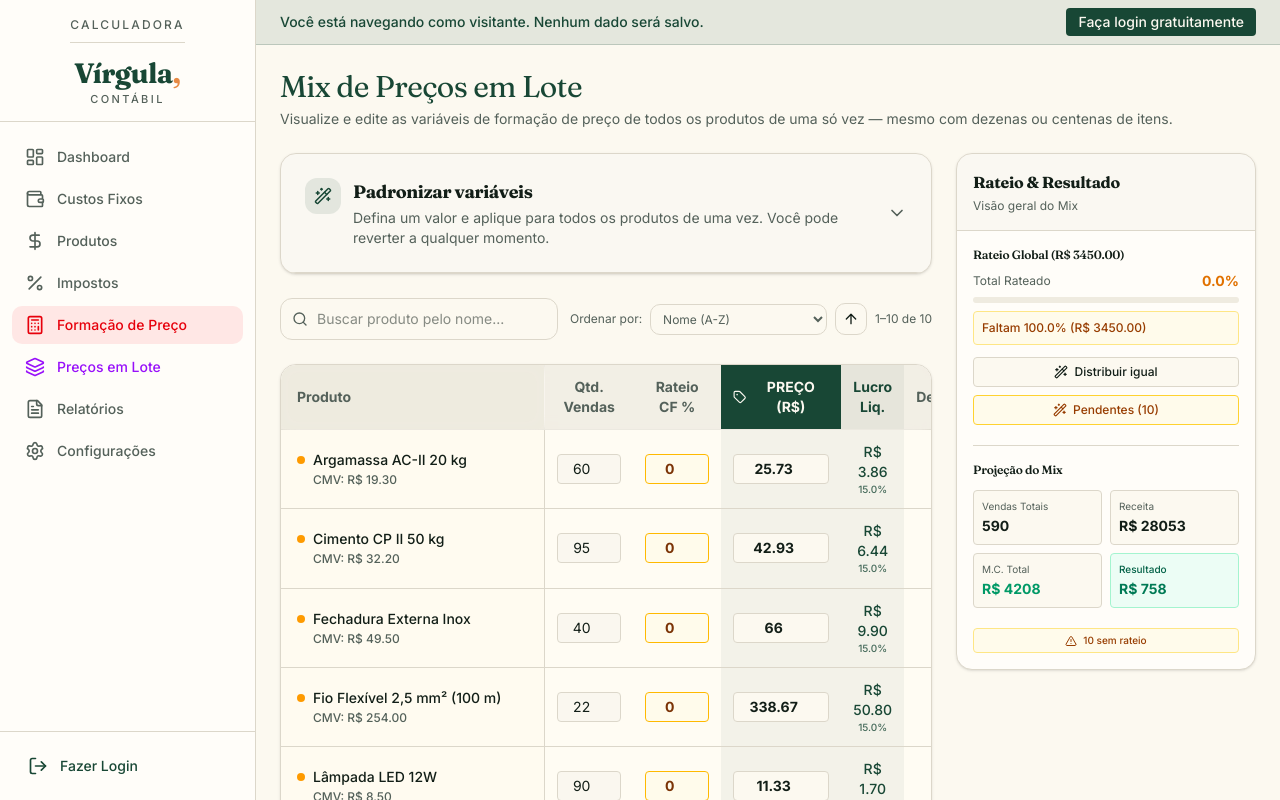
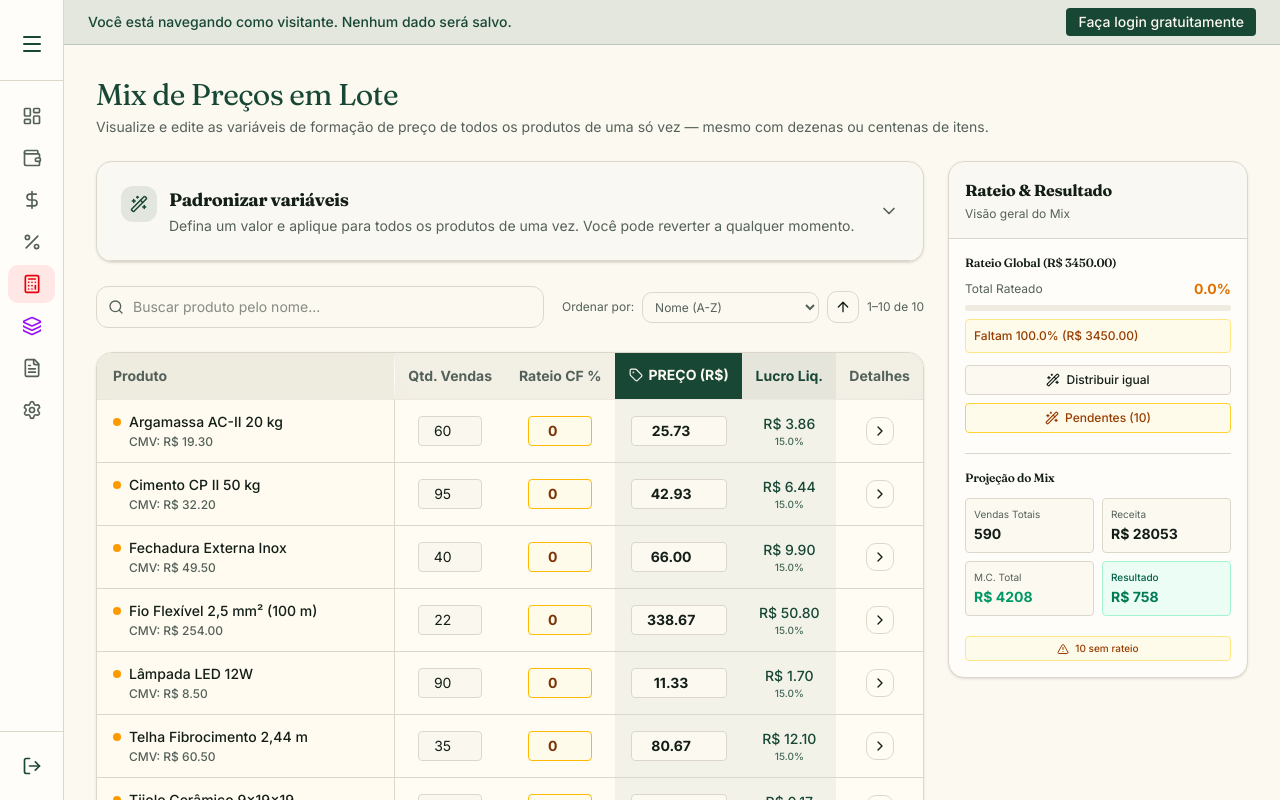
Before and after one commit to lucasaraujosgc-hue/calculadora, a React (Vite) app: page /mix-preco-lote in a window 1280 px wide. Built offline with nearby package versions, Linux system fonts and the light colour scheme.

Commit message:
feat(ui): add sidebar toggle and fix pricing inputs
Implement collapsible sidebar functionality for desktop and introduce a PriceInput component in MixPrecoLote to allow manual price overrides with visual feedback.

```diff
--- a/src/components/Layout.tsx
+++ b/src/components/Layout.tsx
@@ -27,11 +27,32 @@ export default function Layout({ children }: { children: React.ReactNode }) {
     menuItems.push({ name: 'Administração', path: '/admin', icon: Users, highlight: 'bg-blue-500/10 text-blue-600 border-blue-500/20' });
   }
 
-  const SidebarContent = ({ isMobile = false, isCollapsed = false }: { isMobile?: boolean, isCollapsed?: boolean }) => (
+  const SidebarContent = ({ isMobile = false, isCollapsed = false, onToggleDesktop }: { isMobile?: boolean, isCollapsed?: boolean, onToggleDesktop?: () => void }) => (
     <>
-      <div className={`py-4 flex flex-col items-center justify-center border-b border-border shrink-0`}>
-        {!isCollapsed && <Logo />}
-        {isCollapsed && <Menu className="w-6 h-6 text-primary mt-2" />}
+      <div className={`py-4 flex flex-col items-center justify-center border-b border-border shrink-0 relative`}>
+        {!isCollapsed && (
+          <>
+            <Logo />
+            {!isMobile && (
+              <button
+                onClick={onToggleDesktop}
+                className="absolute top-2 right-2 p-1.5 text-muted-foreground hover:text-foreground hover:bg-muted rounded-md transition-colors"
+                title="Recolher menu"
+              >
+                <ChevronLeft className="w-4 h-4" />
+              </button>
+            )}
+          </>
+        )}
+        {isCollapsed && !isMobile && (
+          <button
+            onClick={onToggleDesktop}
+            className="p-2 text-primary hover:bg-muted rounded-md transition-colors mt-2"
+            title="Expandir menu"
+          >
+            <Menu className="w-6 h-6" />
+          </button>
+        )}
         {isMobile && (
           <button
             onClick={() => setIsMobileMenuOpen(false)}
@@ -99,10 +120,8 @@ export default function Layout({ children }: { children: React.ReactNode }) {
       {/* Sidebar Desktop */}
       <aside
         className={`bg-card border-r border-border flex-col hidden md:flex shrink-0 transition-all duration-300 relative z-30 ${isDesktopMenuOpen ? 'w-64' : 'w-16'}`}
-        onMouseEnter={() => !isDesktopMenuOpen && setIsDesktopMenuOpen(true)}
-        onMouseLeave={() => isDesktopMenuOpen && setIsDesktopMenuOpen(false)}
       >
-        <SidebarContent isCollapsed={!isDesktopMenuOpen} />
+        <SidebarContent isCollapsed={!isDesktopMenuOpen} onToggleDesktop={() => setIsDesktopMenuOpen(!isDesktopMenuOpen)} />
       </aside>
 
       {/* Sidebar Mobile */}
@@ -129,8 +148,8 @@ export default function Layout({ children }: { children: React.ReactNode }) {
             {isMobileMenuOpen ? <X className="w-6 h-6" /> : <Menu className="w-6 h-6" />}
           </button>
         </header>
-        <div className="flex-1 overflow-y-auto p-4 sm:p-6">
-           <div className="max-w-6xl mx-auto">
+        <div className="flex-1 overflow-y-auto p-4 sm:p-6 lg:p-8">
+           <div className="w-full max-w-[1600px] mx-auto">
               {children}
            </div>
         </div>
--- a/src/pages/MixPrecoLote.tsx
+++ b/src/pages/MixPrecoLote.tsx
@@ -55,6 +55,41 @@ const SORT_OPTIONS: { key: SortKey; label: string }[] = [
   { key: 'margem', label: 'Margem (%)' },
 ];
 
+const PriceInput = ({
+  p,
+  onUpdate
+}: {
+  p: any,
+  onUpdate: (id: string, updates: Partial<ProdutoItem>) => void
+}) => {
+  const [val, setVal] = useState<string>(
+    p.modoPrecificacao === 'preco' ? String(p.precoFixo || '') : p.preco.toFixed(2)
+  );
+
+  useEffect(() => {
+    if (p.modoPrecificacao !== 'preco') {
+      setVal(p.preco.toFixed(2));
+    }
+  }, [p.modoPrecificacao, p.preco]);
+
+  return (
+    <input
+      type="number"
+      step="0.01"
+      value={val}
+      onChange={(e) => {
+        setVal(e.target.value);
+        onUpdate(p.id, {
+          modoPrecificacao: 'preco',
+          precoFixo: Number(e.target.value)
+        });
+      }}
+      className={`w-24 mx-auto block px-2 py-1 border rounded text-sm font-bold text-center focus:ring-2 focus:ring-primary/50 ${p.modoPrecificacao === 'preco' ? 'bg-amber-100 border-amber-400 text-amber-900' : 'bg-background border-border text-foreground'}`}
+      title={p.modoPrecificacao === 'preco' ? 'Preço fixo definido pelo usuário' : 'Preço calculado. Digite para fixar um preço.'}
+    />
+  );
+};
+
 export default function MixPrecoLote() {
   const { produtos, custosFixos, setProdutos } = useAppContext();
 
@@ -93,8 +128,8 @@ export default function MixPrecoLote() {
 
   const custoFixoTotal = custosFixos.reduce((acc, curr) => acc + curr.valor, 0);
 
-  const handleUpdateProduto = (id: string, field: keyof ProdutoItem, value: number) => {
-    const updated = produtos.map(p => (p.id === id ? { ...p, [field]: value } : p));
+  const handleUpdateProduto = (id: string, updates: Partial<ProdutoItem>) => {
+    const updated = produtos.map(p => (p.id === id ? { ...p, ...updates } : p));
     setProdutos(updated);
   };
 
@@ -502,7 +537,7 @@ export default function MixPrecoLote() {
                         <input
                           type="number"
                           value={p.vendas}
-                          onChange={(e) => handleUpdateProduto(p.id, 'vendasProjetadas', Number(e.target.value))}
+                          onChange={(e) => handleUpdateProduto(p.id, { vendasProjetadas: Number(e.target.value) })}
                           className="w-16 mx-auto block px-2 py-1 border border-border rounded bg-muted/30 focus:ring-2 focus:ring-primary/50 text-sm text-center"
                         />
                       </td>
@@ -510,22 +545,13 @@ export default function MixPrecoLote() {
                         <input
                           type="number"
                           value={p.rateio}
-                          onChange={(e) => handleUpdateProduto(p.id, 'percentualRateio', Number(e.target.value))}
+                          onChange={(e) => handleUpdateProduto(p.id, { percentualRateio: Number(e.target.value) })}
                           className={`w-16 mx-auto block px-2 py-1 border rounded text-sm font-bold text-center ${p.semRateio ? 'border-amber-400 bg-amber-50 text-amber-900' : 'border-amber-300 text-amber-900'} focus:ring-2 focus:ring-amber-500/50`}
                         />
                       </td>
                       <td className="px-3 py-3 text-center bg-primary/5" onClick={(e) => e.stopPropagation()}>
                         <div className="flex flex-col items-center">
-                          <input
-                            type="number"
-                            value={p.modoPrecificacao === 'preco' ? (p.precoFixo || 0) : Number(p.preco.toFixed(2))}
-                            onChange={(e) => {
-                              if (p.modoPrecificacao !== 'preco') handleUpdateProduto(p.id, 'modoPrecificacao', 'preco' as any);
-                              handleUpdateProduto(p.id, 'precoFixo', Number(e.target.value));
-                            }}
-                            className={`w-24 mx-auto block px-2 py-1 border rounded text-sm font-bold text-center focus:ring-2 focus:ring-primary/50 ${p.modoPrecificacao === 'preco' ? 'bg-amber-100 border-amber-400 text-amber-900' : 'bg-background border-border text-foreground'}`}
-                            title={p.modoPrecificacao === 'preco' ? 'Preço fixo definido pelo usuário' : 'Preço calculado. Digite para fixar um preço.'}
-                          />
+                          <PriceInput p={p} onUpdate={handleUpdateProduto} />
                           {p.modoPrecificacao === 'preco' && (
                             <span className="text-[9px] text-amber-600 font-bold mt-0.5 uppercase tracking-wider">Manual</span>
                           )}
@@ -544,7 +570,7 @@ export default function MixPrecoLote() {
                               type="button"
                               onClick={(e) => {
                                 e.stopPropagation();
-                                handleUpdateProduto(p.id, 'modoPrecificacao', 'margem' as any);
+                                handleUpdateProduto(p.id, { modoPrecificacao: 'margem' });
                               }}
                               className="inline-flex items-center justify-center w-7 h-7 rounded-md border border-amber-300 bg-amber-50 text-amber-600 hover:bg-amber-100 transition-colors"
                               title="Restaurar preço sugerido pela margem"
@@ -576,21 +602,21 @@ export default function MixPrecoLote() {
                                 <input
                                   type="number"
                                   value={p.cmv}
-                                  onChange={(e) => handleUpdateProduto(p.id, 'cmv', Number(e.target.value))}
+                                  onChange={(e) => handleUpdateProduto(p.id, { cmv: Number(e.target.value) })}
                                   className="w-full px-3 py-2 border border-border rounded-md bg-background text-sm"
                                 />
                               </div>
                               <div className="flex gap-2 mt-4 mb-2">
                                 <button
                                   type="button"
-                                  onClick={() => handleUpdateProduto(p.id, 'modoPrecificacao', 'margem' as any)}
+                                  onClick={() => handleUpdateProduto(p.id, { modoPrecificacao: 'margem' })}
                                   className={`flex-1 py-1.5 px-2 text-xs font-semibold rounded transition-colors ${(!p.modoPrecificacao || p.modoPrecificacao === 'margem') ? 'bg-primary text-primary-foreground' : 'bg-muted/50 text-muted-foreground hover:bg-muted'}`}
                                 >
                                   Calcular por Margem
                                 </button>
                                 <button
                                   type="button"
-                                  onClick={() => handleUpdateProduto(p.id, 'modoPrecificacao', 'preco' as any)}
+                                  onClick={() => handleUpdateProduto(p.id, { modoPrecificacao: 'preco' })}
                                   className={`flex-1 py-1.5 px-2 text-xs font-semibold rounded transition-colors ${p.modoPrecificacao === 'preco' ? 'bg-primary text-primary-foreground' : 'bg-muted/50 text-muted-foreground hover:bg-muted'}`}
                                 >
                                   Preço Fixo
@@ -600,26 +626,26 @@ export default function MixPrecoLote() {
                               <div className="grid grid-cols-2 gap-4 pt-2">
                                 <div>
                                   <label className="block text-xs font-medium text-muted-foreground mb-1">Impostos (%)</label>
-                                  <input type="number" value={p.imposto} onChange={(e) => handleUpdateProduto(p.id, 'imposto', Number(e.target.value))} className="w-full px-3 py-2 border border-border rounded-md bg-background text-sm" />
+                                  <input type="number" value={p.imposto} onChange={(e) => handleUpdateProduto(p.id, { imposto: Number(e.target.value) })} className="w-full px-3 py-2 border border-border rounded-md bg-background text-sm" />
                                 </div>
                                 <div>
                                   <label className="block text-xs font-medium text-muted-foreground mb-1">Taxa Cartão (%)</label>
-                                  <input type="number" value={p.taxaCartao} onChange={(e) => handleUpdateProduto(p.id, 'taxaCartao', Number(e.target.value))} className="w-full px-3 py-2 border border-border rounded-md bg-background text-sm" />
+                                  <input type="number" value={p.taxaCartao} onChange={(e) => handleUpdateProduto(p.id, { taxaCartao: Number(e.target.value) })} className="w-full px-3 py-2 border border-border rounded-md bg-background text-sm" />
                                 </div>
                                 <div>
                                   <label className="block text-xs font-medium text-muted-foreground mb-1">Outros (Comissão e afins) %</label>
-                                  <input type="number" value={p.comissao} onChange={(e) => handleUpdateProduto(p.id, 'comissao', Number(e.target.value))} className="w-full px-3 py-2 border border-border rounded-md bg-background text-sm" />
+                                  <input type="number" value={p.comissao} onChange={(e) => handleUpdateProduto(p.id, { comissao: Number(e.target.value) })} className="w-full px-3 py-2 border border-border rounded-md bg-background text-sm" />
                                 </div>
                                 <div>
                                   {(!p.modoPrecificacao || p.modoPrecificacao === 'margem') ? (
                                     <>
                                       <label className="block text-xs font-medium text-muted-foreground mb-1">Margem Líquida (%)</label>
-                                      <input type="number" value={p.margem} onChange={(e) => handleUpdateProduto(p.id, 'margem', Number(e.target.value))} className="w-full px-3 py-2 border border-border rounded-md bg-primary/10 font-bold text-primary text-sm focus:ring-2 focus:ring-primary/50" />
+                                      <input type="number" value={p.margem} onChange={(e) => handleUpdateProduto(p.id, { margem: Number(e.target.value) })} className="w-full px-3 py-2 border border-border rounded-md bg-primary/10 font-bold text-primary text-sm focus:ring-2 focus:ring-primary/50" />
                                     </>
                                   ) : (
                                     <>
                                       <label className="block text-xs font-medium text-muted-foreground mb-1">Preço Venda (R$)</label>
-                                      <input type="number" value={p.precoFixo || 0} onChange={(e) => handleUpdateProduto(p.id, 'precoFixo', Number(e.target.value))} className="w-full px-3 py-2 border border-border rounded-md bg-primary/10 font-bold text-primary text-sm focus:ring-2 focus:ring-primary/50" />
+                                      <input type="number" value={p.precoFixo || 0} onChange={(e) => handleUpdateProduto(p.id, { precoFixo: Number(e.target.value) })} className="w-full px-3 py-2 border border-border rounded-md bg-primary/10 font-bold text-primary text-sm focus:ring-2 focus:ring-primary/50" />
                                     </>
                                   )}
                                 </div>
```
